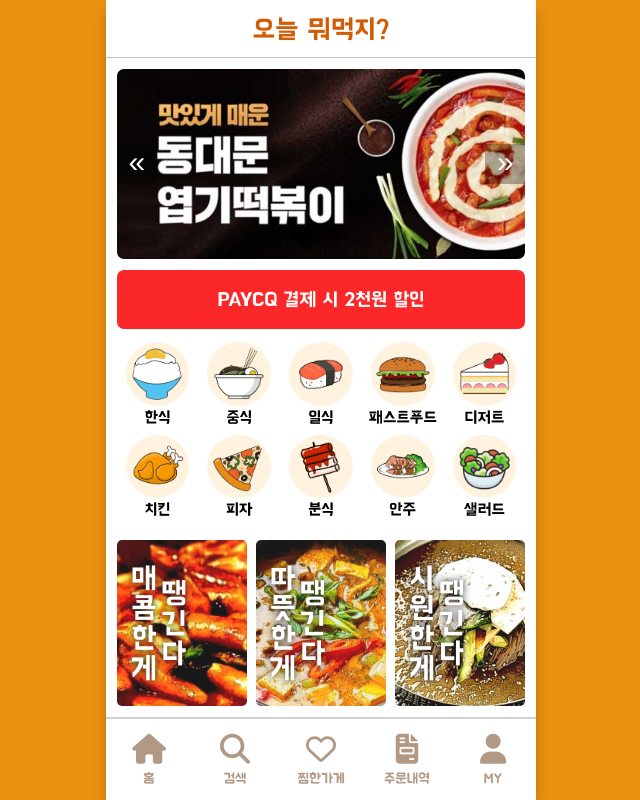
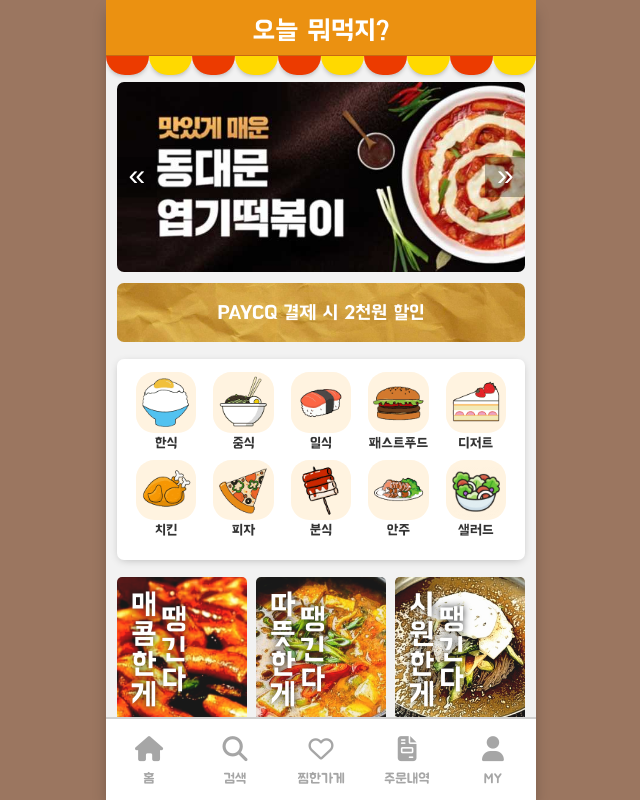
Before and after one commit to ursrBaek/Food-Delivery-App, a React (Create React App) app: page / in a window 1280 px wide. Shown: the whole page, without its empty margins (319-959 px from the left). Built offline with nearby package versions, Linux system fonts and the light colour scheme; no server answers.

Commit message:
style: 헤더 및 메인 디자인 업데이트
- SignUp 컴포넌트 회원가입 진행 여부 문구 추가

```diff
--- a/src/components/Home/styles.tsx
+++ b/src/components/Home/styles.tsx
@@ -2,7 +2,9 @@ import styled from 'styled-components';
 import spicyImage from '../../assets/images/spicyImage.png';
 import hotImage from '../../assets/images/hotImage.png';
 import coolImage from '../../assets/images/coolImage.png';
+import orangePaper from '../../assets/images/orangePaper.jpg';
 export const MainBox = styled.main`
+  padding-top: 15px;
   width: 100%;
   flex: 1;
   display: flex;
@@ -67,7 +69,9 @@ export const AddSection = styled.section`
   padding: 20px;
   text-align: center;
   border-radius: 7px;
-  background-color: #fb2728;
+  background-image: url(${orangePaper});
+  background-size: cover;
+  /* background-color: #fb2728; */
   color: #ffffff;
   font-size: 19px;
   font-family: 'hanna';
@@ -77,7 +81,11 @@ export const CategoryList = styled.ul`
   display: flex;
   flex-flow: row wrap;
   padding: 3% 2.5%;
+  margin: 4% 2.5%;
+  border-radius: 7px;
   justify-content: space-between;
+  background-color: #ffffff;
+  box-shadow: 0 2px 10px -3px rgb(0 0 0 / 30%);
 
   li {
     width: 20%;
@@ -88,11 +96,12 @@ export const CategoryList = styled.ul`
       align-items: center;
       justify-content: center;
       padding-bottom: 10px;
-      font-size: 16px;
+      font-size: 14px;
+      color: #333;
       img {
         width: 78%;
         background-color: #fff3e0;
-        border-radius: 50%;
+        border-radius: 30%;
         padding: 3px;
         transition: all ease-out 0.3s;
         margin-bottom: 3px;
--- a/src/components/SignUp/index.tsx
+++ b/src/components/SignUp/index.tsx
@@ -156,6 +156,7 @@ function SignUp() {
           {(emailError || pwCheckError || nicknameError || mismatchError || signUpError) && (
             <Error>{emailError || pwCheckError || nicknameError || mismatchError || signUpError}</Error>
           )}
+          {!signUpSuccess && signupLoading && <Success>회원가입 처리중...</Success>}
           {signUpSuccess && <Success>회원가입 완료! 로그인 화면으로 이동합니다.</Success>}
 
           <AuthButton
--- a/src/components/common/Header.tsx
+++ b/src/components/common/Header.tsx
@@ -9,6 +9,18 @@ function Header({ children }: Props) {
   return (
     <StyledHeader>
       <h1>{children}</h1>
+      <div>
+        <span></span>
+        <span></span>
+        <span></span>
+        <span></span>
+        <span></span>
+        <span></span>
+        <span></span>
+        <span></span>
+        <span></span>
+        <span></span>
+      </div>
     </StyledHeader>
   );
 }
--- a/src/components/common/styles.tsx
+++ b/src/components/common/styles.tsx
@@ -1,7 +1,7 @@
 import styled from 'styled-components';
 
 export const Container = styled.div`
-  background-color: #fff;
+  background-color: #f2f2f2;
   position: relative;
   margin: 0 auto;
   min-width: 280px;
@@ -36,11 +36,9 @@ export const StyledPrevButton = styled.button`
 
 export const StyledHeader = styled.header`
   top: 0;
-  padding: 15px 0;
-  border-bottom-width: 1px;
-  border-bottom-style: solid;
-  border-bottom-color: rgb(192, 192, 192);
-  background-color: #fff;
+  padding: 16px 0 13px 0;
+  background-color: #eb9111;
+  position: relative;
 
   h1 {
     margin: 0 auto;
@@ -51,9 +49,35 @@ export const StyledHeader = styled.header`
     white-space: nowrap;
     text-overflow: ellipsis;
     overflow: hidden;
-    color: #d15c03;
+    /* color: #d15c03; */
+    color: #fff;
     opacity: 1;
     transition: all 0.1s ease-in-out;
+  }
+
+  div {
+    z-index: 900;
+    position: absolute;
+    bottom: -19px;
+    display: flex;
+    justify-content: space-between;
+    width: 100%;
+    border-top: 1px solid #c76a12;
+    span {
+      flex: 1;
+      height: 19px;
+      border-bottom-left-radius: 30px;
+      border-bottom-right-radius: 30px;
+      box-shadow: 0 3px 5px -3px rgb(0 0 0 / 30%);
+    }
+
+    span:nth-child(odd) {
+      background-color: #ec3b00;
+    }
+
+    span:nth-child(even) {
+      background-color: #ffd900;
+    }
   }
 `;
 
@@ -72,8 +96,9 @@ export const MenuWrapper = styled.div`
         width: 100%;
         .icon {
           width: 100%;
-          color: #b19986;
-          font-size: 30px;
+          /* color: #b19986; */
+          color: #a6a6a6;
+          font-size: 25px;
           line-height: 40px;
           vertical-align: bottom;
 
@@ -83,7 +108,8 @@ export const MenuWrapper = styled.div`
         }
         span {
           font-family: 'jua';
-          color: #b19986;
+          /* color: #b19986; */
+          color: #a6a6a6;
           font-size: 14px;
         }
         &:hover {
--- a/src/index.css
+++ b/src/index.css
@@ -55,9 +55,10 @@
 body {
   margin: 0;
   line-height: 1;
-  background-color: #eb9111;
-  font-family: -apple-system, BlinkMacSystemFont, 'Segoe UI', 'Roboto', 'Oxygen', 'Ubuntu', 'Cantarell', 'Fira Sans',
-    'Droid Sans', 'Helvetica Neue', sans-serif;
+  /* background-color: #f5f5f5; */
+  background-color: #9b7660;
+  font-family: -apple-system, BlinkMacSystemFont, 'Segoe UI', 'Roboto', 'Oxygen', 'Ubuntu', 'Cantarell', 'Fira Sans', 'Droid Sans',
+    'Helvetica Neue', sans-serif;
   -webkit-font-smoothing: antialiased;
   -moz-osx-font-smoothing: grayscale;
 }
```
Also changed, not shown: src/assets/images/orangePaper.jpg (added).
